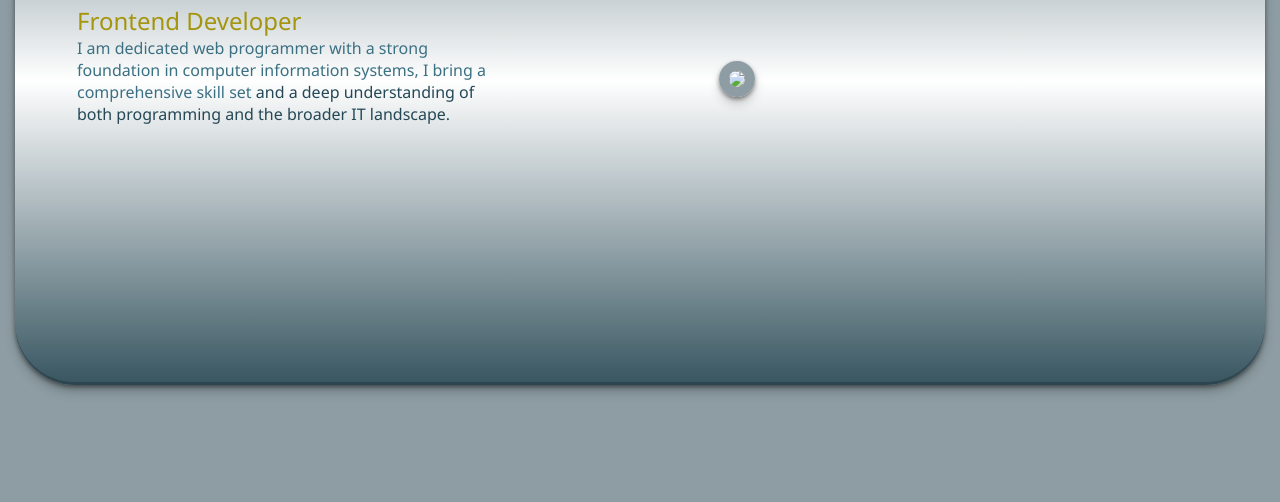
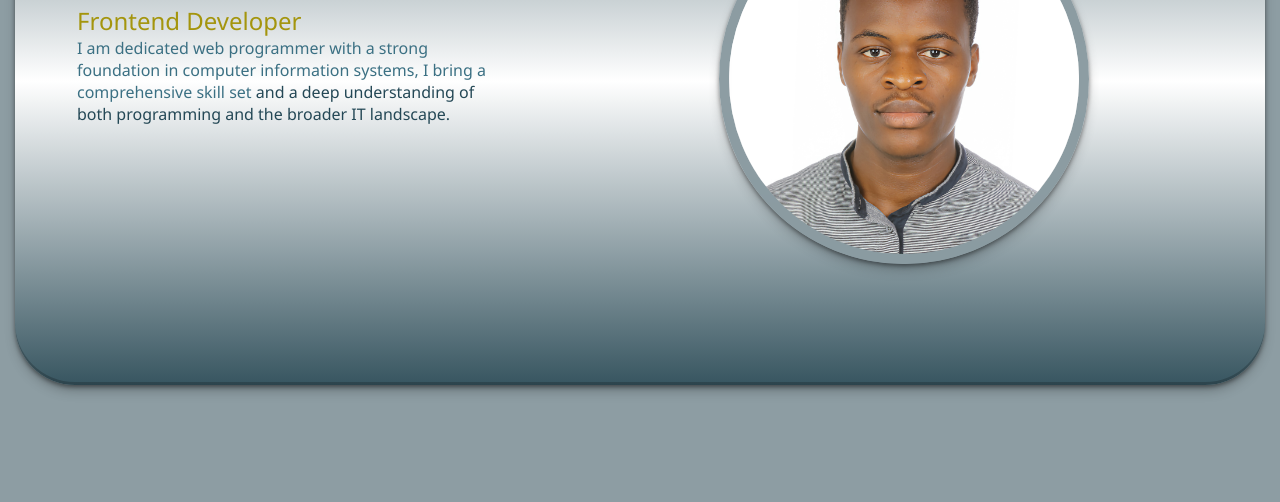
Before and after one commit to bob-jr-kab/My-portfolio, a plain HTML site: page index.html in a window 1280 px wide. Shown: the part 298-800 px from the top of the page. Drawn offline with Linux system fonts and the light colour scheme; the site is published under a folder, as on GitHub Pages, so addresses that start at the root find nothing.

Commit message:
Update index.html

```diff
--- a/index.html
+++ b/index.html
@@ -38,7 +38,7 @@
       </div>
 
       <div class="flex-item item-4">
-        <img src="/Images/0P5A8570 +++_remastered.jpg " id="pic" />
+        <img src="Images/0P5A8570 +++_remastered.jpg " id="pic" />
       </div>
     </div>
   </body>
```
